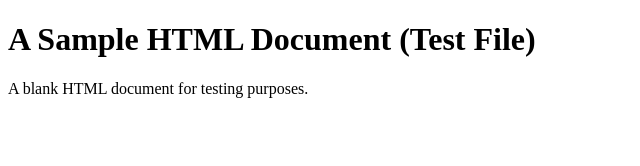
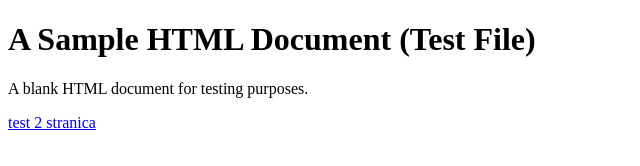
Before and after one commit to slokrbanjev/test, a plain HTML site: page test.html in a window 1280 px wide. Shown: the whole page, without its empty margins (0-640 px from the left). Drawn offline with Linux system fonts and the light colour scheme.

Commit message:
test 2 stranica link

```diff
--- a/test.html
+++ b/test.html
@@ -12,6 +12,7 @@
 
 <h1>A Sample HTML Document (Test File)</h1>
 <p>A blank HTML document for testing purposes.</p>
+<a href="/test2-doku.html">test 2 stranica</a>
 
 </body>
 </html>
```
